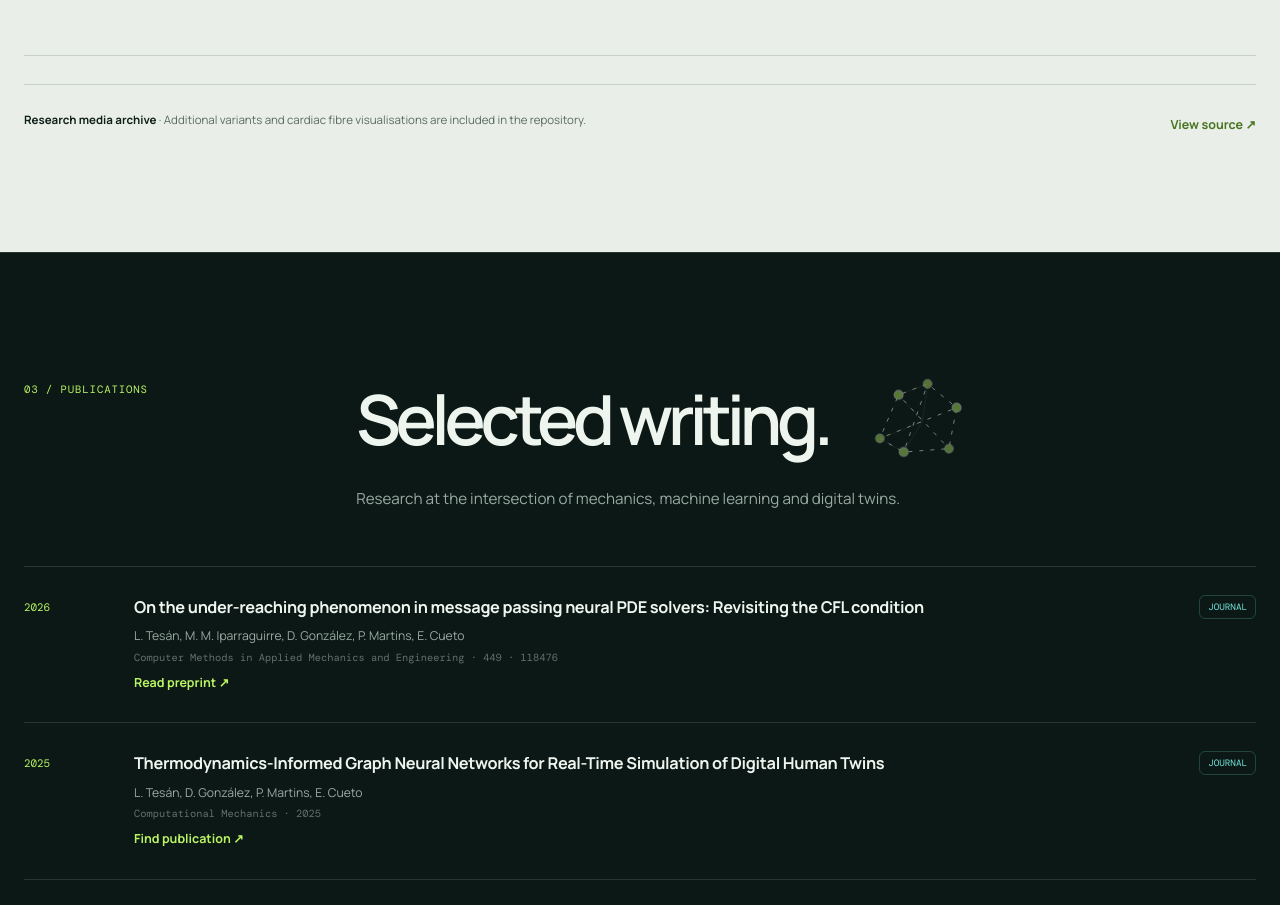
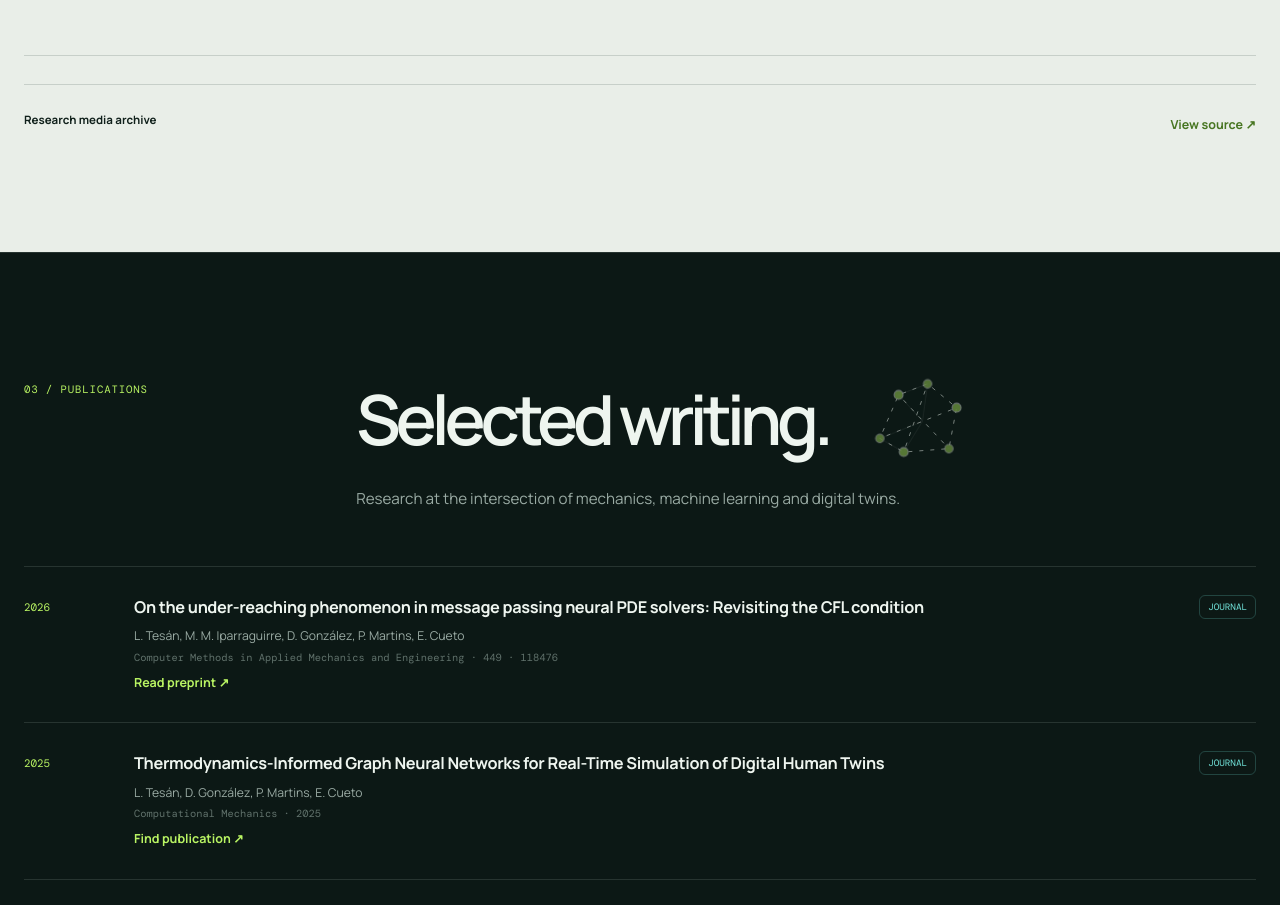
Before and after one commit to LTesan/LTesan.github.io, a plain HTML site: page index.html in a window 1280 px wide. Shown: the part 4627-5532 px from the top of the page. Drawn offline with nearby package versions, Linux system fonts and the light colour scheme.

Commit message:
Simplify research archive note

```diff
--- a/index.html
+++ b/index.html
@@ -108,7 +108,7 @@
           <article class="project-card"><button class="project-media" type="button" data-src="resources/AlievPanfilovInference.gif" data-title="Aliev–Panfilov electrophysiology" aria-label="Open Aliev Panfilov electrophysiology simulation"><img src="resources/AlievPanfilovInference.gif" alt="Predicted and ground-truth voltage and refractory fields" loading="lazy"></button><div class="project-body"><div class="project-meta"><span class="project-number">G4 / 02</span><span class="chip">Electrophysiology</span></div><h3>Aliev–Panfilov system</h3><p>Learning coupled voltage and refractory dynamics in excitable cardiac tissue.</p></div></article>
           <article class="project-card"><button class="project-media" type="button" data-src="resources/VentricleFillingInference2.png" data-title="Anisotropic ventricular filling" aria-label="Open anisotropic ventricular filling result"><img src="resources/VentricleFillingInference2.png" alt="Anisotropic ventricular filling mechanics result" loading="lazy"></button><div class="project-body"><div class="project-meta"><span class="project-number">G4 / 03</span><span class="chip">Cardiac mechanics</span></div><h3>Anisotropic ventricular filling</h3><p>Patient-shaped filling mechanics with direction-dependent myocardial response.</p></div></article>
         </div></section>
-      </div><div class="archive-note"><span><strong>Research media archive</strong> · Additional variants and cardiac fibre visualisations are included in the repository.</span><a class="text-link" href="https://github.com/LTesan/LTesan.github.io" target="_blank" rel="noopener">View source ↗</a></div></div></section>
+      </div><div class="archive-note"><span><strong>Research media archive</strong></span><a class="text-link" href="https://github.com/LTesan/LTesan.github.io" target="_blank" rel="noopener">View source ↗</a></div></div></section>
     <section class="section publications" id="publications"><div class="wrap"><div class="section-head"><div class="index">03 / Publications</div><div><div class="title-lockup"><h2>Selected writing.</h2><svg class="topology-mark" viewBox="0 0 120 110" aria-hidden="true"><path class="topo-edge" d="m15 79 22-51 34-13 34 28-9 48-53 4-28-16Zm22-51 59 63M71 15 43 95M15 79l90-36"/><path class="topo-face" d="m37 28 34-13-6 44Z"/><path class="topo-face" d="m15 79 50-20-22 36Z"/><circle class="topo-node" cx="37" cy="28" r="4"/><circle class="topo-node" cx="71" cy="15" r="4"/><circle class="topo-node" cx="105" cy="43" r="4"/><circle class="topo-node" cx="96" cy="91" r="4"/><circle class="topo-node" cx="43" cy="95" r="4"/><circle class="topo-node" cx="15" cy="79" r="4"/></svg></div><p class="section-copy">Research at the intersection of mechanics, machine learning and digital twins.</p></div></div><div class="pub-list">
       <article class="pub"><div class="year">2026</div><div><h3>On the under-reaching phenomenon in message passing neural PDE solvers: Revisiting the CFL condition</h3><div class="authors">L. Tesán, M. M. Iparraguirre, D. González, P. Martins, E. Cueto</div><div class="venue">Computer Methods in Applied Mechanics and Engineering · 449 · 118476</div><a class="text-link" href="https://arxiv.org/abs/2507.08861" target="_blank" rel="noopener">Read preprint ↗</a></div><span class="pub-type">JOURNAL</span></article>
       <article class="pub"><div class="year">2025</div><div><h3>Thermodynamics-Informed Graph Neural Networks for Real-Time Simulation of Digital Human Twins</h3><div class="authors">L. Tesán, D. González, P. Martins, E. Cueto</div><div class="venue">Computational Mechanics · 2025</div><a class="text-link" href="https://scholar.google.com/citations?hl=en&amp;user=oPXUG4YAAAAJ" target="_blank" rel="noopener">Find publication ↗</a></div><span class="pub-type">JOURNAL</span></article>
```
